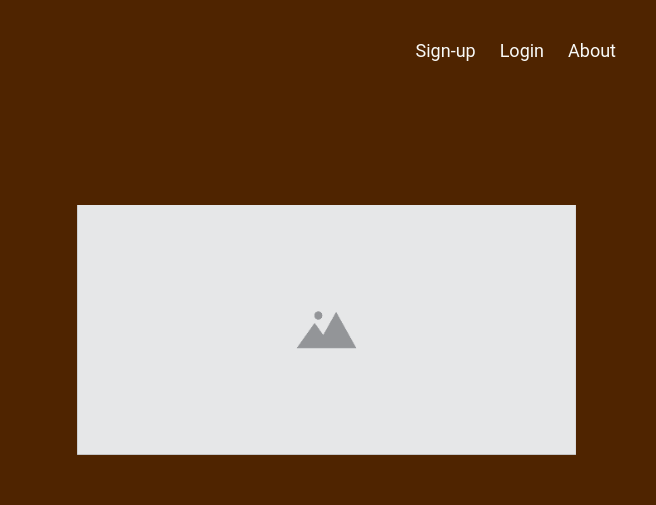
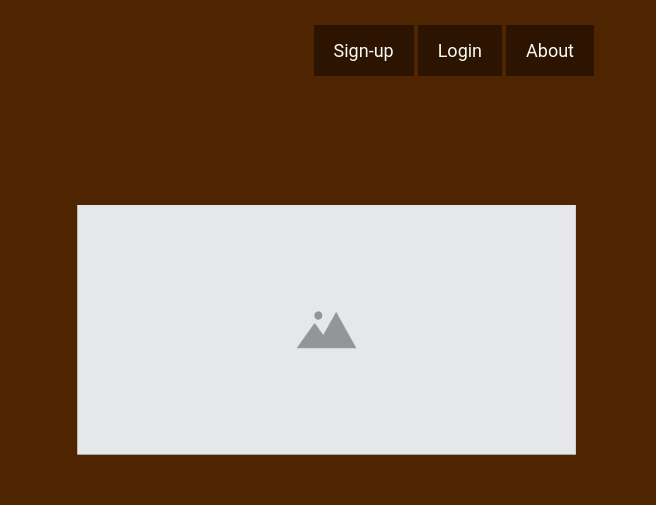
Before and after one commit to rscres/landing-page, a plain HTML site: page index.html in a window 1280 px wide. Shown: the top 505 px of the page, 624-1280 px from the left. Drawn offline with Linux system fonts and the light colour scheme.

Commit message:
Header list: added bg and fixed spacing

```diff
--- a/style.css
+++ b/style.css
@@ -12,6 +12,7 @@ body {
     flex-shrink: 0;
     display: flex;
     flex-direction: column;
+    min-width: 510px;
 }
 
 .header {
@@ -50,10 +51,16 @@ body {
 ul {
     list-style: none;
     display: flex;
-    align-items: center;
-    padding: 0;
-    gap: 24px;
+    padding-left: 0;
+    padding-right: 20px;
     font-size: 18px;
+}
+
+li {
+    background-color: #2c1400;
+    padding: 15px 20px;
+    flex-shrink: 0;
+    margin: 2px;
 }
 
 a {
@@ -116,7 +123,6 @@ a {
 }
 
 .main {
-    background-color: grey;
     max-height: 250px;
     max-width: 550px;
     flex-shrink: 1;
```
